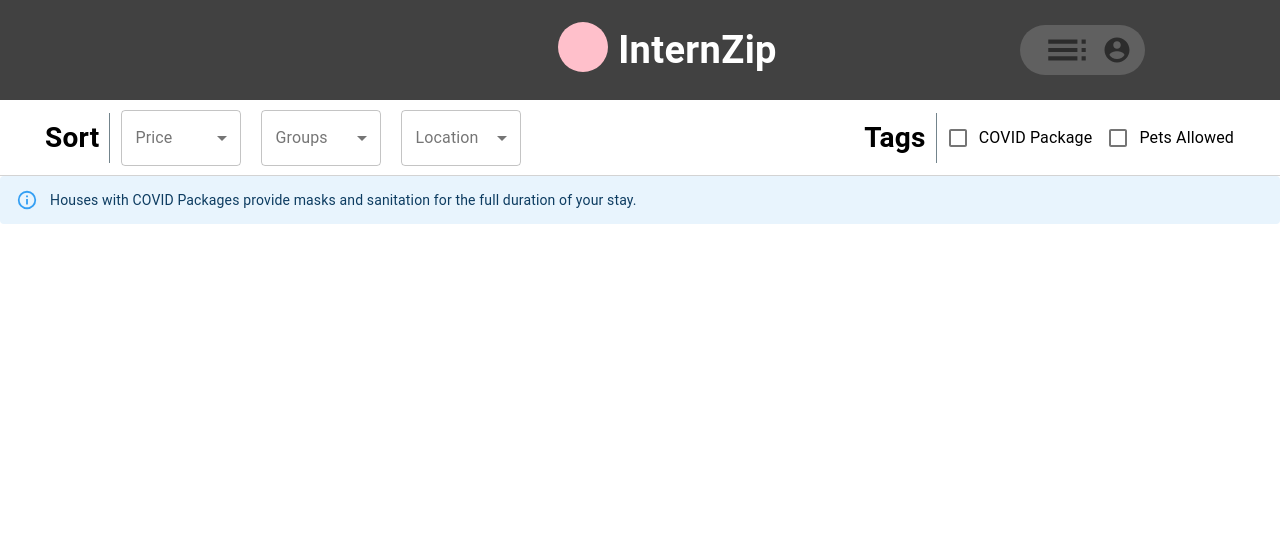
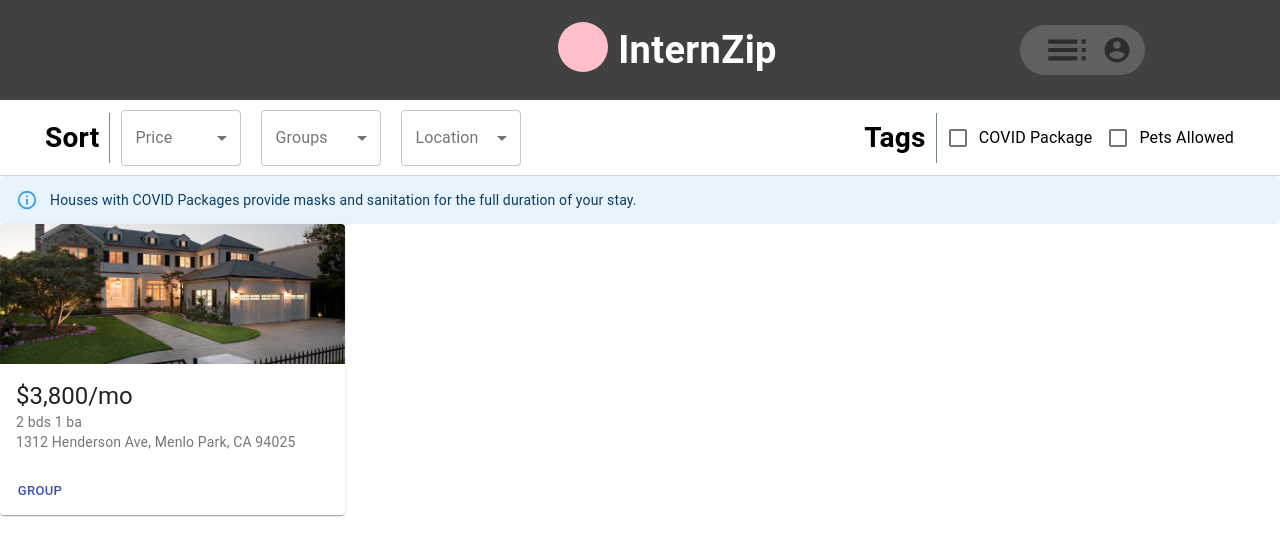
Before and after one commit to Moawin99/CEWIT-Hackathon-2021, a React (Create React App) app in the folder Front-End/: page /listings in a window 1280 px wide. Shown: the top 556 px of the page. Built offline with nearby package versions, Linux system fonts and the light colour scheme.

Commit message:
Card component finished

```diff
--- a/Front-End/src/Listings.jsx
+++ b/Front-End/src/Listings.jsx
@@ -3,6 +3,7 @@ import ListingHeader from './components/listingHeader';
 import Sort from './components/listingSort';
 import InfoAlert from './components/alert';
 import ListingDetails from './components/listingDetails';
+import ListingGrid from './components/listingGrid';
 
 function Listings() {
     return(
@@ -10,7 +11,7 @@ function Listings() {
             <ListingHeader />
             <Sort />
             <InfoAlert />
-
+            <ListingGrid />
         </div>
     );
 }
--- a/Front-End/src/components/customCard.jsx
+++ b/Front-End/src/components/customCard.jsx
@@ -1 +1,121 @@
 import React from 'react';
+import {
+    makeStyles,
+    Card,
+    CardActionArea,
+    CardMedia,
+    CardContent,
+    Typography,
+    Button,
+    CardActions,
+    Menu,
+    MenuItem
+} from '@material-ui/core';
+import Image from '../images/House.jpg'
+import ListSubheader from '@material-ui/core/ListSubheader';
+import List from '@material-ui/core/List';
+import ListItem from '@material-ui/core/ListItem';
+import ListItemIcon from '@material-ui/core/ListItemIcon';
+import ListItemText from '@material-ui/core/ListItemText';
+import EmojiPeopleIcon from '@material-ui/icons/EmojiPeople';
+import DraftsIcon from '@material-ui/icons/Drafts';
+import SendIcon from '@material-ui/icons/Send';
+
+
+
+const useStyles = makeStyles({
+    root: {
+      maxWidth: 345,
+    },
+    media: {
+      height: 140,
+    },
+  });
+
+function CustomCard(){
+    const classes = useStyles();
+    const [anchorEl, setAnchorEl] = React.useState(null);
+
+    function handleClick(event) {
+      if (anchorEl !== event.currentTarget) {
+        setAnchorEl(event.currentTarget);
+      }
+    }
+
+    function handleClose() {
+      setAnchorEl(null);
+    }
+
+    const [open, setOpen] = React.useState(true);
+
+    const handleClick1 = () => {
+      setOpen(!open);
+    };
+
+    return(
+        <div>
+            <Card className={classes.root}>
+      <CardActionArea>
+        <CardMedia
+          className={classes.media}
+          image={Image}
+        />
+        <CardContent>
+          <Typography align='left' variant="h5" component="h2">
+            $3,800/mo
+          </Typography>
+
+          <Typography align='left' variant="body2" color="textSecondary" component="p">
+            2 bds 1 ba
+          </Typography>
+          <Typography align='left' variant="body2" color="textSecondary" component="p">
+          1312 Henderson Ave, Menlo Park, CA 94025
+          </Typography>
+        </CardContent>
+      </CardActionArea>
+      <CardActions>
+        <Button size="small" color="primary"
+        aria-owns={anchorEl ? "simple-menu" : undefined}
+                        aria-haspopup="true"
+                        onMouseOver={handleClick}>
+          Group
+        </Button>
+      </CardActions>
+    </Card>
+
+                    <Menu
+                        style={{ marginTop: 50, marginLeft: 5}}
+                        id="simple-menu"
+                        anchorEl={anchorEl}
+                        open={Boolean(anchorEl)}
+                        onClose={handleClose}
+                        MenuListProps={{ onMouseLeave: handleClose }}>
+
+
+        <List
+      component="nav"
+      aria-labelledby="nested-list-subheader"
+      subheader={
+        <ListSubheader component="div" id="nested-list-subheader">
+          Group Members
+        </ListSubheader>
+      }
+    >
+      <ListItem >
+        <ListItemIcon>
+          <EmojiPeopleIcon />
+        </ListItemIcon>
+        <ListItemText primary="Person 1"  style={{paddingRight: 10}}/>
+        <ListItemText primary="Cleanliness: 4/5" style={{paddingRight: 10}}/>
+        <ListItemText primary="Hobbies: " style={{paddingRight: 5}}/>
+        <ListItemText primary={""} />
+      </ListItem>
+
+
+    </List>
+        </Menu>
+        </div>
+    )
+}
+
+export default CustomCard
--- a/Front-End/src/components/listingGrid.jsx
+++ b/Front-End/src/components/listingGrid.jsx
@@ -3,6 +3,7 @@ import React from 'react';
 import {
     Grid
 } from '@material-ui/core';
+import CustomCard from './customCard';
 
 
 const useStyles = makeStyles(() => ({
@@ -13,7 +14,7 @@ function ListingGrid({className, ...rest}){
     const classes = useStyles();
     return(
         <Grid>
-
+            <CustomCard />
         </Grid>
     )
 }
```
